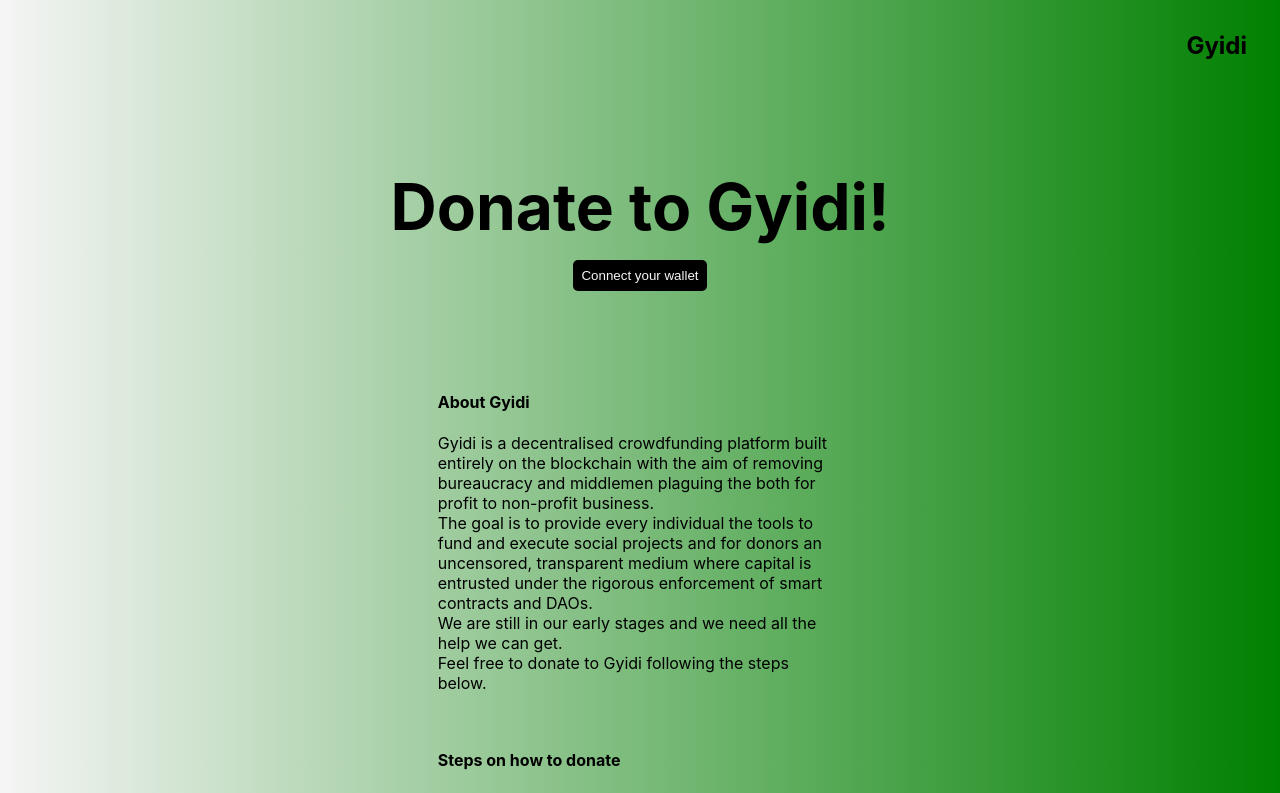
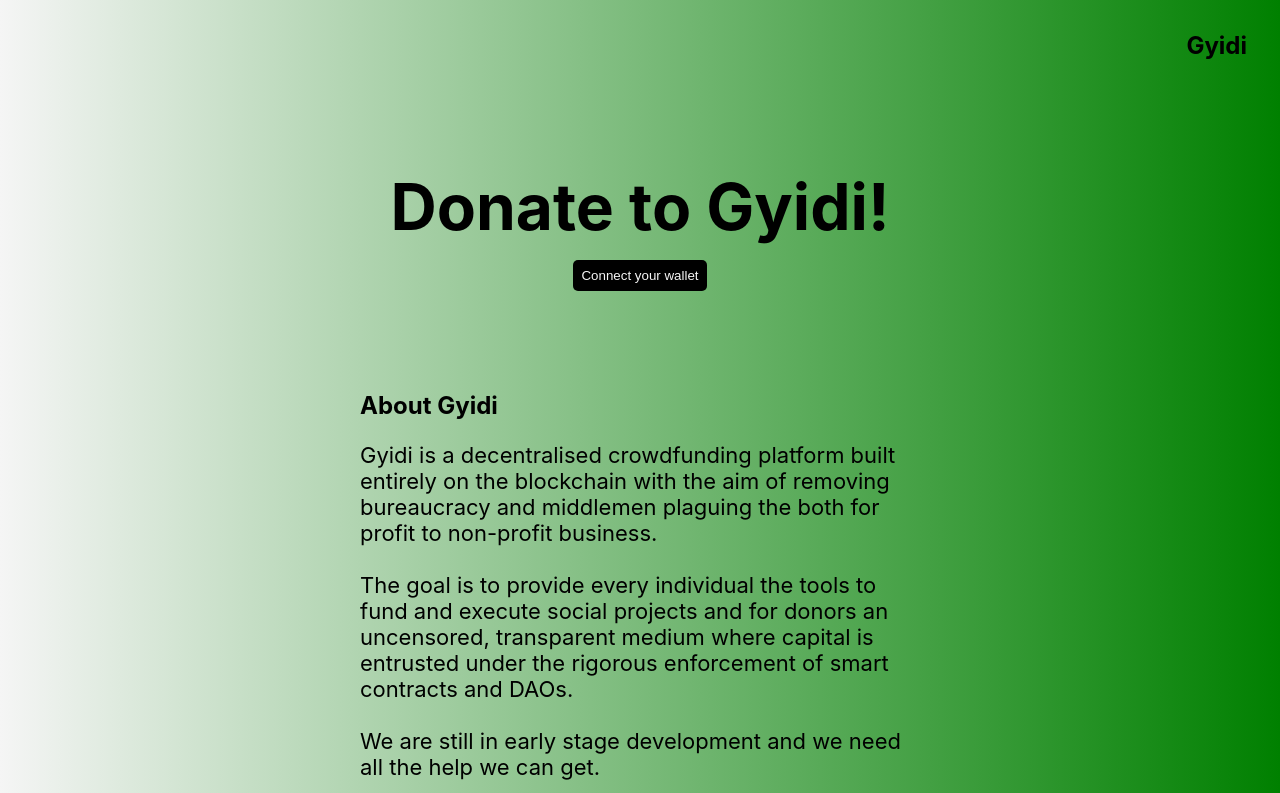
Before and after one commit to Gyidi/GyidiGTFOL, a Next.js app: page / in a window 1280 px wide. Shown: the top 793 px of the page. Built offline with nearby package versions, Linux system fonts and the light colour scheme.

Commit message:
changed promp styling

```diff
--- a/pages/index.jsx
+++ b/pages/index.jsx
@@ -238,26 +238,26 @@ export default function Home() {
 
       {!currentAccount && (
         <div>
-          <h4>About Gyidi</h4>
+          <h2>About Gyidi</h2>
           <div id="about">
             <p>
               Gyidi is a decentralised crowdfunding platform built entirely on the
               blockchain with the aim of removing bureaucracy and middlemen
-              plaguing the both for profit to non-profit business.<br/> The goal is
+              plaguing the both for profit to non-profit business. <br /> <br/> The goal is
               to provide every individual the tools to fund and execute social
               projects and for donors an uncensored, transparent medium where
               capital is entrusted under the rigorous enforcement of smart
-              contracts and DAOs.
-              <br /> We are still in our early stages and we need all the help
+              contracts and DAOs. <br />
+              <br /> We are still in early stage development and we need all the help
               we can get.
-              <br />
+              <br /> <br />
               Feel free to donate to Gyidi following the steps below.
               <br />
             </p>
           </div>
 
           <br />
-          <h4>Steps on how to donate</h4>
+          <h2>Steps on how to donate</h2>
           <ol>
             <li>
               Get metamask from <a href="https://metamask.io">Metamask</a>{" "}
--- a/styles/globals.css
+++ b/styles/globals.css
@@ -40,5 +40,6 @@ nav>h1{
 }
 
 #about {
-  width: 50vh;
+  font-size: 22px;
+  width: 70vh;
 }
```
